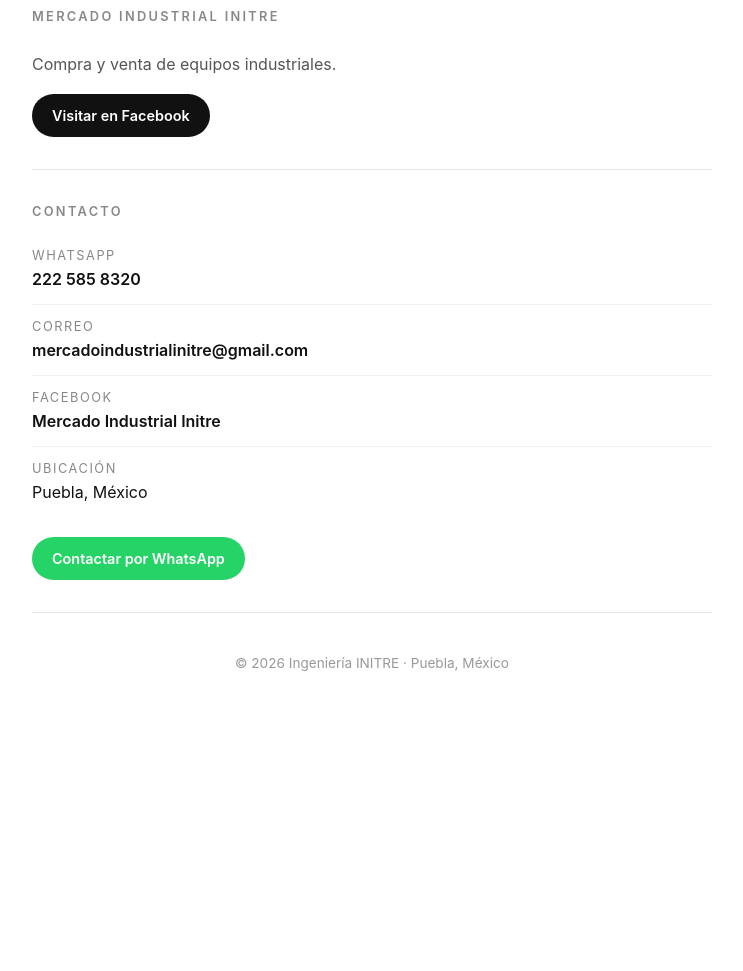
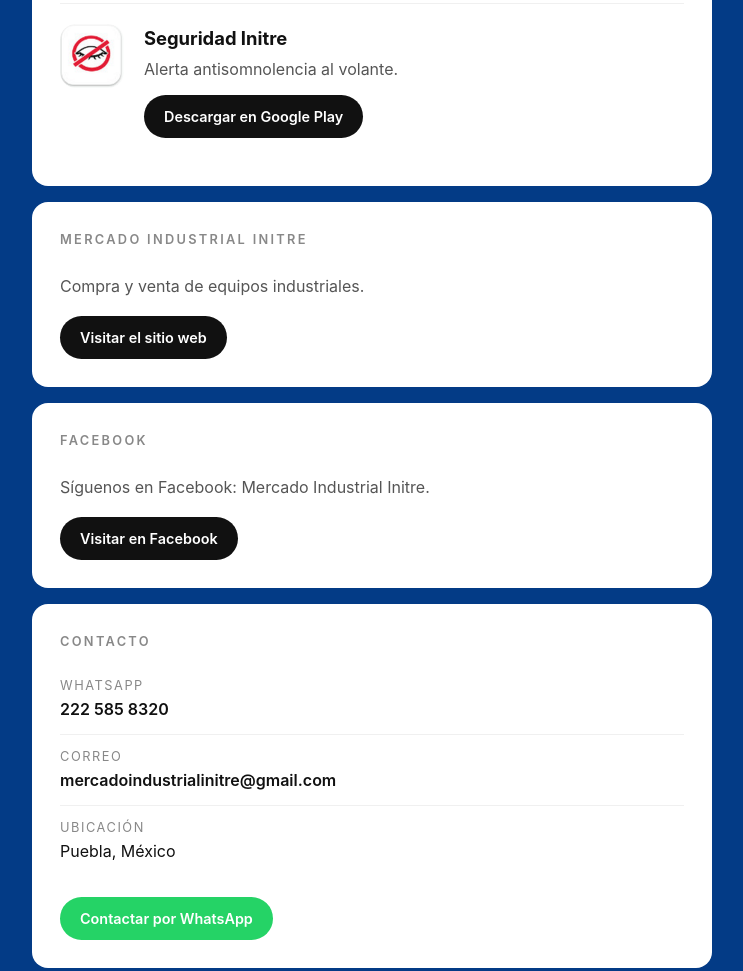
Before and after one commit to fernando871216-rgb/ingenieria-initre, a plain HTML site: page index.html in a window 1280 px wide. Shown: the part 1115-2086 px from the top of the page, without its empty margins (268-1011 px from the left). Before the commit the page ends 1846 px from the top, so only its background shows below. Drawn offline with Linux system fonts and the light colour scheme.

Commit message:
Add files via upload

```diff
--- a/index.html
+++ b/index.html
@@ -9,19 +9,29 @@
   * { margin: 0; padding: 0; box-sizing: border-box; }
   body {
     font-family: -apple-system, BlinkMacSystemFont, "Segoe UI", Roboto, Helvetica, Arial, sans-serif;
-    background: #ffffff;
+    background: #033b86;
     color: #111111;
     line-height: 1.6;
     -webkit-font-smoothing: antialiased;
   }
-  .wrap { max-width: 720px; margin: 0 auto; padding: 0 20px; }
+  body::before {
+    content: "";
+    position: fixed;
+    inset: 0;
+    background: url('mercado-industrial-initre-logo.jpg') center center / 90vmin no-repeat;
+    opacity: 0.12;
+    pointer-events: none;
+    z-index: 0;
+  }
+  .wrap { max-width: 720px; margin: 0 auto; padding: 0 20px; position: relative; z-index: 1; }
   header { text-align: center; padding: 72px 0 48px; }
-  header h1 { font-size: 2rem; letter-spacing: 0.14em; font-weight: 700; }
-  header p { margin-top: 12px; color: #666666; font-size: 1.05rem; }
+  header .logo { width: 160px; height: 160px; border-radius: 50%; object-fit: cover; border: 4px solid rgba(255,255,255,0.35); margin-bottom: 20px; }
+  header h1 { font-size: 2rem; letter-spacing: 0.14em; font-weight: 700; color: #ffffff; }
+  header p { margin-top: 12px; color: rgba(255,255,255,0.85); font-size: 1.05rem; }
   .services-list { list-style: none; }
   .services-list li { padding: 12px 0; border-top: 1px solid #f0f0f0; font-weight: 600; }
   .services-list li:first-child { border-top: none; padding-top: 0; }
-  section { padding: 32px 0; border-top: 1px solid #e5e5e5; }
+  section { background: #ffffff; border-radius: 16px; padding: 28px; margin-bottom: 16px; }
   h2 { font-size: 0.8rem; letter-spacing: 0.18em; text-transform: uppercase; color: #888888; margin-bottom: 24px; font-weight: 600; }
   .app { display: flex; gap: 20px; align-items: flex-start; padding: 20px 0; border-top: 1px solid #f0f0f0; }
   .app:first-of-type { border-top: none; padding-top: 0; }
@@ -40,14 +50,14 @@
   }
   .btn-whatsapp { background: #25d366; margin-top: 20px; }
   .btn-whatsapp:hover { background: #1eb856; }
-  .market p { color: #555555; margin-bottom: 16px; }
+  .market p, .market-text { color: #555555; margin-bottom: 16px; }
   .contact-list { list-style: none; }
   .contact-list li { padding: 12px 0; border-top: 1px solid #f0f0f0; }
   .contact-list li:first-child { border-top: none; padding-top: 0; }
   .contact-list span { display: block; font-size: 0.8rem; letter-spacing: 0.12em; text-transform: uppercase; color: #888888; }
   .contact-list a { color: #111111; text-decoration: none; font-weight: 600; }
   .contact-list a:hover { text-decoration: underline; }
-  footer { text-align: center; padding: 40px 0 56px; border-top: 1px solid #e5e5e5; color: #999999; font-size: 0.85rem; }
+  footer { text-align: center; padding: 24px 0 56px; color: rgba(255,255,255,0.8); font-size: 0.85rem; }
   @media (max-width: 520px) {
     header { padding: 56px 0 36px; }
     header h1 { font-size: 1.6rem; }
@@ -59,6 +69,7 @@
 <div class="wrap">
 
   <header>
+    <img class="logo" src="mercado-industrial-initre-logo.jpg" alt="Mercado Industrial INITRE">
     <h1>INGENIERÍA INITRE</h1>
     <p>Somos desarrolladores de software y de aplicaciones android, además de hacer impresiones 3D</p>
   </header>
@@ -107,6 +118,12 @@
   <section class="market">
     <h2>Mercado Industrial Initre</h2>
     <p>Compra y venta de equipos industriales.</p>
+    <a class="btn" href="https://mercado-industrial.onrender.com" target="_blank" rel="noopener">Visitar el sitio web</a>
+  </section>
+
+  <section>
+    <h2>Facebook</h2>
+    <p class="market-text">Síguenos en Facebook: Mercado Industrial Initre.</p>
     <a class="btn" href="https://www.facebook.com/share/19ZwpKgLHM/" target="_blank" rel="noopener">Visitar en Facebook</a>
   </section>
 
@@ -120,10 +137,6 @@
       <li>
         <span>Correo</span>
         <a href="mailto:mercadoindustrialinitre@gmail.com">mercadoindustrialinitre@gmail.com</a>
-      </li>
-      <li>
-        <span>Facebook</span>
-        <a href="https://www.facebook.com/share/19ZwpKgLHM/" target="_blank" rel="noopener">Mercado Industrial Initre</a>
       </li>
       <li>
         <span>Ubicación</span>
```
Also changed, not shown: mercado-industrial-initre-logo.jpg (added).
